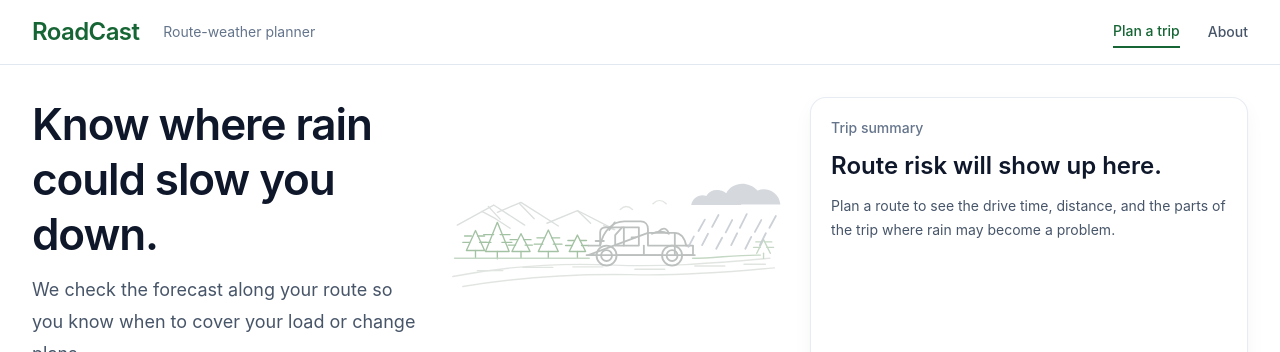
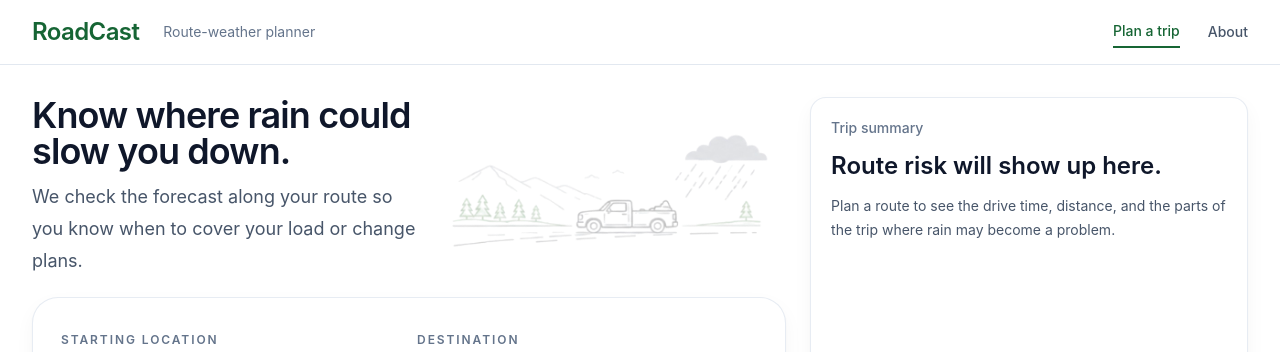
Before and after one commit to zevwin07/RoadCast, a React (Vite) app in the folder client/: page / in a window 1280 px wide. Shown: the top 352 px of the page. Built offline with nearby package versions, Linux system fonts and the light colour scheme.

Commit message:
Update illustration

```diff
--- a/client/src/App.tsx
+++ b/client/src/App.tsx
@@ -7,146 +7,12 @@ import type { TripRequest, TripResponse } from "./types";
 
 function HeroIllustration() {
   return (
-    <svg
-      viewBox="0 0 760 300"
-      className="h-auto w-full max-w-[520px]"
+    <img
+      src="/hero-roadcast.png"
+      alt=""
+      className="h-auto w-full max-w-[430px] opacity-80"
       aria-hidden="true"
-    >
-      <g
-        fill="none"
-        strokeLinecap="round"
-        strokeLinejoin="round"
-      >
-        {/* soft background road lines */}
-        <g stroke="#d8ddd8" strokeWidth="3" opacity="0.75">
-          <path d="M28 245 C145 222, 270 215, 382 220 C510 225, 615 214, 725 205" />
-          <path d="M50 267 C175 246, 298 239, 420 241 C535 244, 640 235, 735 226" />
-          <path d="M82 232 H138" />
-          <path d="M182 225 H248" />
-          <path d="M292 224 H358" />
-          <path d="M428 229 H494" />
-          <path d="M560 222 H626" />
-          <path d="M668 218 H715" />
-        </g>
-
-        {/* mountains */}
-        <g stroke="#d5dad7" strokeWidth="3" opacity="0.85">
-          <path d="M38 132 L118 88 L186 132" />
-          <path d="M92 102 L122 118 L154 139" />
-          <path d="M126 104 L178 82 L260 134" />
-          <path d="M235 128 L302 100 L384 142" />
-          <path d="M106 91 L132 119" />
-          <path d="M174 84 L207 118" />
-          <path d="M303 101 L331 128" />
-          <path d="M360 133 L382 142" />
-        </g>
-
-        {/* birds */}
-        <g stroke="#d8ddd8" strokeWidth="3" opacity="0.75">
-          <path d="M396 98 C405 89, 414 89, 423 98" />
-          <path d="M468 85 C477 76, 488 76, 497 85" />
-        </g>
-
-        {/* left trees */}
-        <g stroke="#9fbf9f" strokeWidth="3" opacity="0.95">
-          <path d="M58 188 L78 144 L98 188 Z" />
-          <path d="M78 188 V203" />
-          <path d="M50 170 H65" />
-          <path d="M54 156 H69" />
-          <path d="M87 170 H102" />
-          <path d="M83 156 H98" />
-
-          <path d="M100 190 L126 126 L152 190 Z" />
-          <path d="M126 190 V206" />
-          <path d="M90 170 H112" />
-          <path d="M96 153 H118" />
-          <path d="M136 170 H158" />
-          <path d="M132 153 H154" />
-
-          <path d="M158 190 L178 151 L198 190 Z" />
-          <path d="M178 190 V204" />
-          <path d="M150 176 H166" />
-          <path d="M154 164 H170" />
-          <path d="M187 176 H203" />
-          <path d="M184 164 H200" />
-
-          <path d="M216 190 L238 143 L260 190 Z" />
-          <path d="M238 190 V205" />
-          <path d="M207 174 H226" />
-          <path d="M213 160 H230" />
-          <path d="M249 174 H268" />
-          <path d="M245 160 H263" />
-
-          <path d="M284 190 L302 154 L320 190 Z" />
-          <path d="M302 190 V203" />
-          <path d="M276 177 H291" />
-          <path d="M281 166 H295" />
-          <path d="M311 177 H326" />
-          <path d="M308 166 H322" />
-        </g>
-
-        {/* ground lines */}
-        <g stroke="#bfd4bf" strokeWidth="3" opacity="0.9">
-          <path d="M32 205 H328" />
-          <path d="M555 205 C605 205, 648 197, 704 198" />
-          <path d="M696 194 L711 164 L726 194" />
-          <path d="M711 194 V205" />
-          <path d="M689 181 H704" />
-          <path d="M694 169 H707" />
-          <path d="M718 181 H733" />
-          <path d="M715 169 H729" />
-        </g>
-
-        {/* truck */}
-        <g stroke="#b9bdbc" strokeWidth="4" opacity="0.95">
-          <path d="M326 177 H352 C358 145, 379 124, 405 124 H441 C451 124, 457 131, 457 141 V177 H548" />
-          <path d="M457 149 H515 C528 149, 537 158, 541 177 H556 V198 H326 Z" />
-          <path d="M352 177 V148 C352 141, 357 137, 365 137 H400" />
-          <path d="M400 137 H437 V177 H385 V154 Z" />
-          <path d="M372 143 L384 126" />
-          <path d="M404 137 V177" />
-          <path d="M448 177 V198" />
-          <path d="M516 151 V198" />
-
-          <circle cx="366" cy="199" r="22" />
-          <circle cx="366" cy="199" r="12" />
-          <circle cx="510" cy="199" r="22" />
-          <circle cx="510" cy="199" r="12" />
-
-          <path d="M322 198 H338" />
-          <path d="M390 198 H486" />
-          <path d="M532 198 H560" />
-
-          <path d="M342 167 H360" />
-          <path d="M421 159 H430" />
-          <path d="M466 151 C477 145, 490 145, 503 151" />
-          <path d="M481 146 C489 137, 497 137, 503 150" />
-        </g>
-
-        {/* cloud */}
-        <g fill="#d3d7dd" opacity="0.95">
-          <path d="M582 75 C589 54, 613 49, 629 62 C641 38, 676 33, 698 56 C717 47, 746 59, 748 87 H582 Z" />
-          <path d="M552 88 C555 72, 570 63, 586 68 C596 50, 623 52, 631 72 C642 65, 660 72, 662 88 H552 Z" />
-        </g>
-
-        {/* rain */}
-        <g stroke="#c7ccd3" strokeWidth="4" opacity="0.9">
-          <path d="M582 120 L568 145" />
-          <path d="M612 110 L598 136" />
-          <path d="M642 121 L628 148" />
-          <path d="M674 108 L659 138" />
-          <path d="M706 121 L692 147" />
-          <path d="M738 112 L724 138" />
-
-          <path d="M558 157 L546 180" />
-          <path d="M589 151 L576 176" />
-          <path d="M620 160 L607 184" />
-          <path d="M653 150 L640 176" />
-          <path d="M684 158 L671 184" />
-          <path d="M716 150 L703 176" />
-        </g>
-      </g>
-    </svg>
+    />
   );
 }
 
@@ -223,7 +89,7 @@ function App() {
           <div className="space-y-5">
             <div className="grid items-center gap-6 lg:grid-cols-[1fr_0.9fr]">
               <div className="space-y-3">
-                <h1 className="max-w-3xl text-4xl font-semibold tracking-tight text-slate-900 sm:text-[2.75rem] sm:leading-tight">
+                <h1 className="max-w-3xl text-3xl font-semibold tracking-tight text-slate-900 sm:text-[2.25rem]">
                   Know where rain could slow you down.
                 </h1>
                 <p className="max-w-2xl text-lg leading-8 text-slate-600">
```
Also changed, not shown: client/public/hero-roadcast.png (added).
